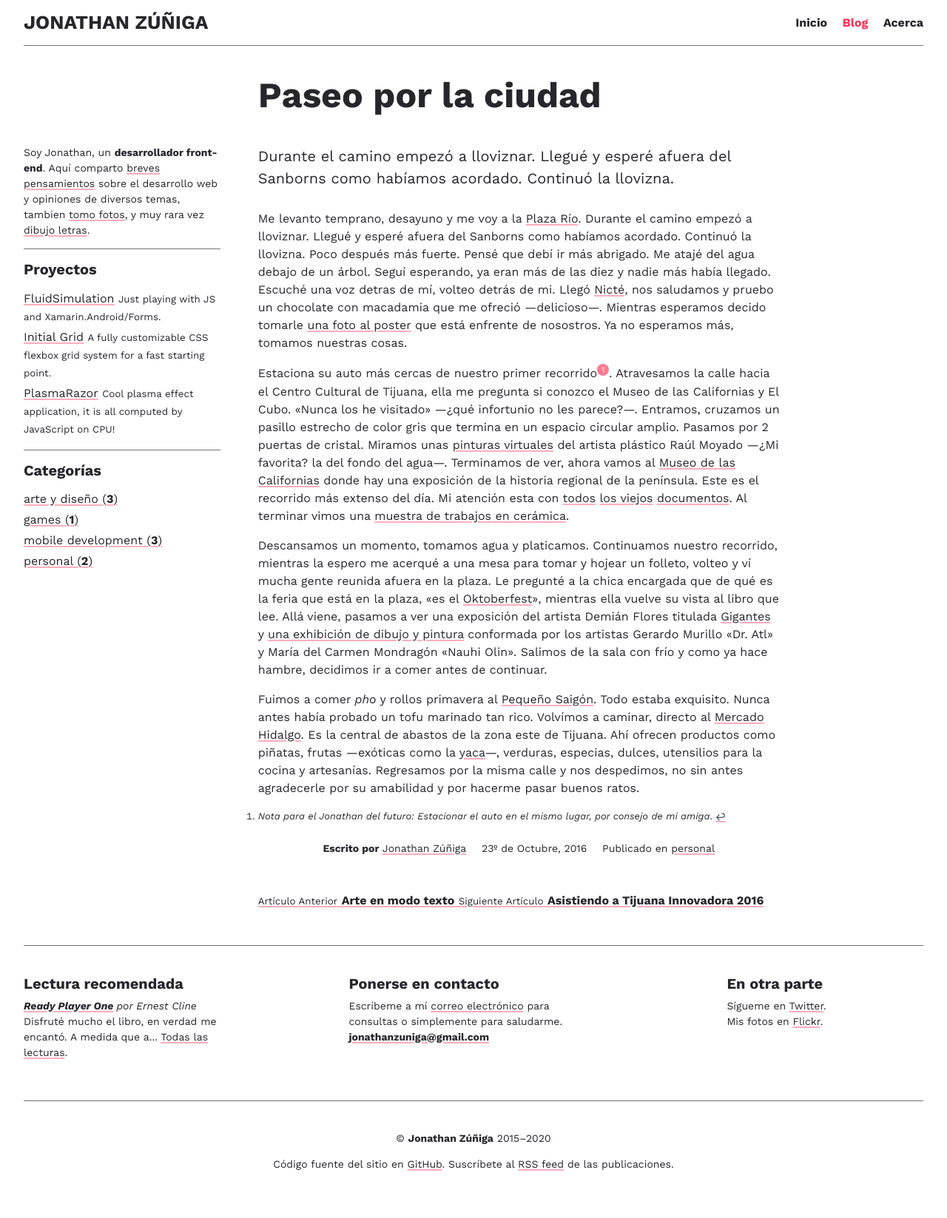
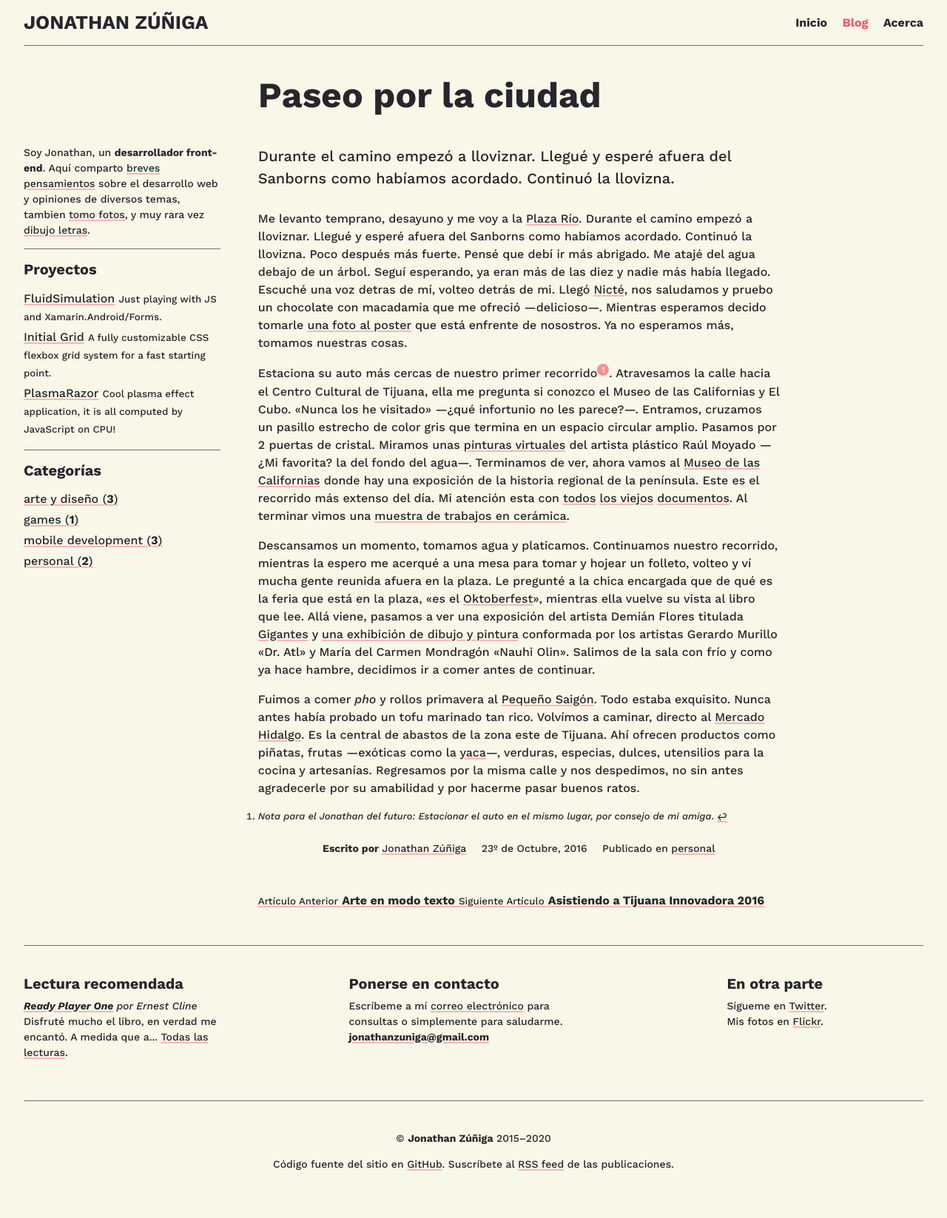
Before and after one commit to jonathanzuniga/jonathanzuniga.github.io, a Jekyll site: the page built from _posts/2016-10-23-paseo-por-la-ciudad.md, in a window 1280 px wide. Shown: the whole page at 74% size. Built offline with Jekyll 4.4.1, drawn with Linux system fonts in a browser that asks for light colours.

Commit message:
test colors, edit style

```diff
--- a/_sass/_colors.scss
+++ b/_sass/_colors.scss
@@ -1,5 +1,8 @@
-$color-primary: #fc3359;
+$color-primary: #f65664;
 $color-primary-65: rgba($color-primary, 0.65);
+
+$color-secondary: #29b2a0;
+$color-secondary-075: rgba($color-secondary, 0.075);
 
 $color-neutral-dark: #27262c;
 $color-neutral-dark-65: rgba($color-neutral-dark, 0.65);
@@ -7,7 +10,7 @@ $color-neutral-dark-30: rgba($color-neutral-dark, 0.3);
 $color-neutral-dark-15: rgba($color-neutral-dark, 0.15);
 $color-neutral-dark-0375: rgba($color-neutral-dark, 0.0375);
 
-$color-functional-1: #fee5de;
+$color-functional-1: #f9f7e8;
 
 // $color-primary: #f66;
 // $color-primary-65: rgba($color-primary, 0.65);
--- a/_sass/_layout.scss
+++ b/_sass/_layout.scss
@@ -1,48 +1,49 @@
 body {
+    background-color: $body-bg-color;
     margin: 0;
     position: relative;
 }
 
-.bg {
-    mix-blend-mode: multiply;
-    pointer-events: none;
-    position: absolute;
-    top: 0;
-    left: 0;
-    user-select: none;
-    width: 100%;
-    height: 100%;
+// .bg {
+//     mix-blend-mode: multiply;
+//     pointer-events: none;
+//     position: absolute;
+//     top: 0;
+//     left: 0;
+//     user-select: none;
+//     width: 100%;
+//     height: 100%;
 
-    &--up {
-        z-index: 1000;
-    }
+//     &--up {
+//         z-index: 1000;
+//     }
 
-    &--down {
-        // Fix mix-blend-mode issue in Chrome
-        background-color: $site-bg-color;
-    }
+//     &--down {
+//         // Fix mix-blend-mode issue in Chrome
+//         background-color: $site-bg-color;
+//     }
 
-    &__noise,
-    &__square-pattern {
-        @extend .bg;
+//     &__noise,
+//     &__square-pattern {
+//         @extend .bg;
 
-        background-repeat: repeat;
-    }
+//         background-repeat: repeat;
+//     }
 
-    &__noise {
-        background-image: url(../images/noise.png);
-        opacity: 0.8;
-        will-change: transform; // para evitar parpadeo al desplazar scroll
-    }
+//     &__noise {
+//         background-image: url(../images/noise.png);
+//         opacity: 0.8;
+//         will-change: transform; // para evitar parpadeo al desplazar scroll
+//     }
 
-    &__square-pattern {
-        $bg-size: 122.5px;
+//     &__square-pattern {
+//         $bg-size: 122.5px;
 
-        background-image: url(../images/square-pattern.png);
-        background-position: calc(50% - #{($bg-size / 2) - 1}) #{$bg-size / 2};
-        background-size: #{$bg-size} #{$bg-size};
-    }
-}
+//         background-image: url(../images/square-pattern.png);
+//         background-position: calc(50% - #{($bg-size / 2) - 1}) #{$bg-size / 2};
+//         background-size: #{$bg-size} #{$bg-size};
+//     }
+// }
 
 .container {
     position: relative;
--- a/_sass/_reset.scss
+++ b/_sass/_reset.scss
@@ -157,7 +157,7 @@ sup {
     a {
         background-color: $color-primary-65;
         border-radius: 50%;
-        color: $site-bg-color;
+        color: $body-bg-color;
         font-size: $font-size-sm;
         text-align: center;
         text-decoration: none;
@@ -167,7 +167,7 @@ sup {
         &:hover,
         &:active {
             background-color: $color-primary;
-            color: $site-bg-color;
+            color: $body-bg-color;
         }
     }
 }
@@ -241,7 +241,7 @@ td:first-of-type {
 }
 
 blockquote {
-    background-color: $color-neutral-dark-0375;
+    background-color: $color-secondary-075;
     border-radius: $border-radius;
     font-size: $font-size-lg;
     font-weight: 700;
--- a/_sass/_variables.scss
+++ b/_sass/_variables.scss
@@ -40,12 +40,13 @@ $container-max-width: 92rem;
 
 // reset
 
-$site-bg-color: $color-functional-1;
+// $site-bg-color: $color-functional-1;
 
+$body-bg-color: $color-functional-1;
 $body-color: $color-neutral-dark;
 $body-font-family: $font-family-primary;
 $body-font-size: $font-size;
-$body-font-weight: 400;
+$body-font-weight: 500;
 $body-line-height: 1.5;
 
 $heading-font-family: $font-family-primary;
```
